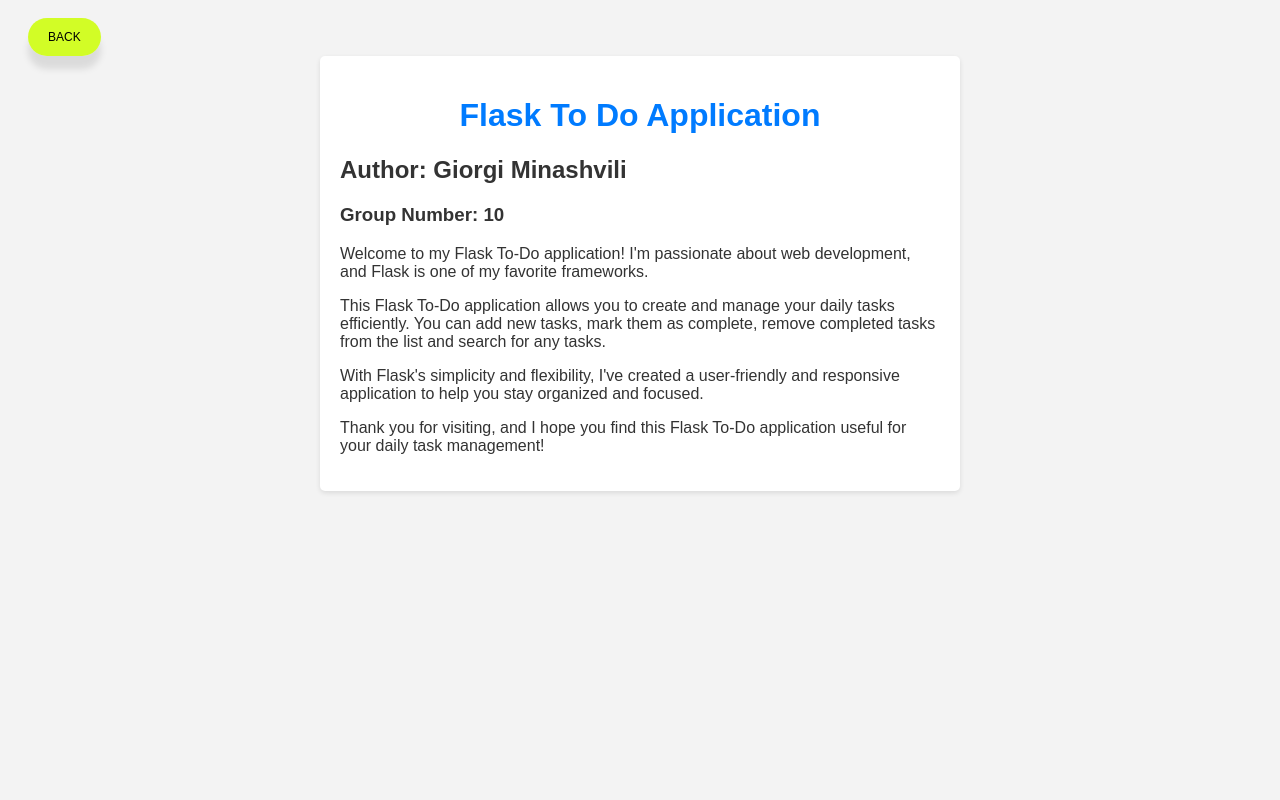
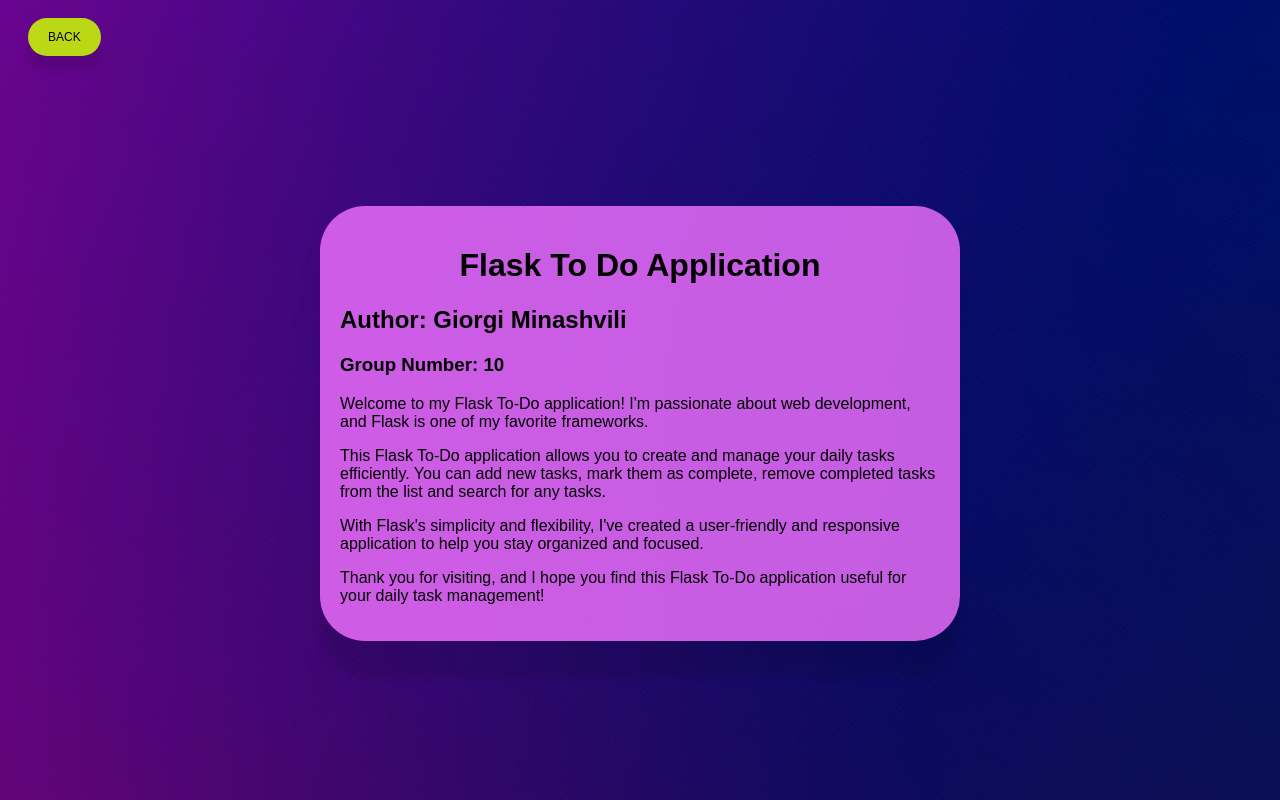
Before and after one commit to GGrinch13/ToDoApp, a Flask app: page /about in a window 1280 px wide. Run offline with Flask 3, Linux system fonts and the light colour scheme.

Commit message:
-Working CSS Buttons -limiting input -Working Submit Button With Animations -added about page -styled about page and fixed bugs -updated visuals

```diff
--- a/app.py
+++ b/app.py
@@ -69,5 +69,5 @@
     return render_template('index.html', tasks=tasks)
 
 #Uncomment this if developing
-# with app.app_context():
-#     app.run()
+with app.app_context():
+    app.run()
--- a/static/about.css
+++ b/static/about.css
@@ -38,25 +38,28 @@
    }
 
 body {
-    background-color: #f3f3f3;
-    color: #333;
+
+    background-image: url(images/background3.jpg);
     font-family: Arial, sans-serif;
   }
 
   .container {
+    display: grid;
     max-width: 600px;
     margin: 0 auto;
     padding: 20px;
-    background-color: #fff;
-    border-radius: 5px;
-    box-shadow: 0 2px 5px rgba(0, 0, 0, 0.1);
+    background-color: #f070ffcf;
+    border-radius: 45px;
+    box-shadow: 0 35px 9px rgba(0, 0, 0, 0.1);
   }
 
   h1 {
-    color: #007bff;
+    color: #000000;
     text-align: center;
   }
-
+  .centered-div {
+    place-self: center;
+  }
 
   button {
     padding: 10px 20px;
--- a/templates/about.html
+++ b/templates/about.html
@@ -9,9 +9,10 @@
 </head>
 <body>
     <a href="index.html"><button class="ctaa">Back</button></a>
-<div class="container">
+    <div class="container" style="margin-top: 150px;">
+<div class="centered-div">
     <h1>Flask To Do Application</h1>
-    <div class="author-info">
+    <div >
       <h2>Author: Giorgi Minashvili</h2>
       <h3>Group Number: 10</h3>
       <p>
@@ -28,6 +29,7 @@
       </p>
     </div>
   </div>
+</div>
 
 </body>
 </html>
```
Also changed, not shown: static/index.css (+20 -5 lines), templates/index.html (+7 -5 lines), static/images/background3.jpg (added).
